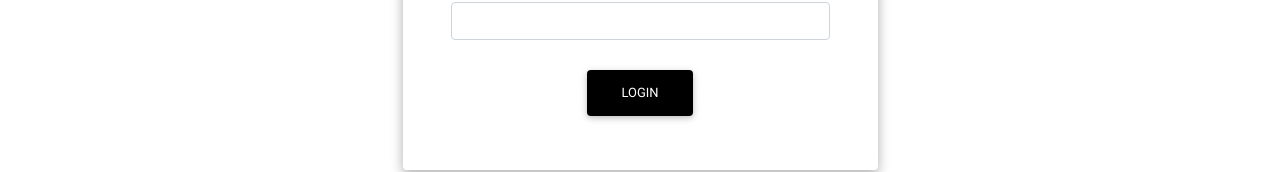
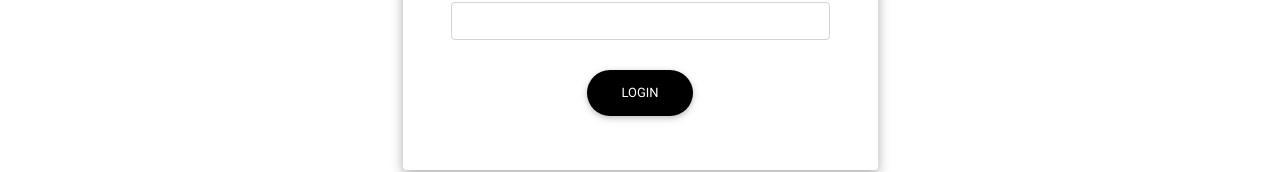
Before and after one commit to POD-12/emerald-city-music-swap, a React (Create React App) app in the folder client/: page /login in a window 1280 px wide. Shown: the part 420-592 px from the top of the page. Built offline with nearby package versions, Linux system fonts and the light colour scheme.

Commit message:
fixedbutton

```diff
--- a/client/src/components/Login/index.js
+++ b/client/src/components/Login/index.js
@@ -54,7 +54,7 @@ function Login() {
             />
             <div className="text-center mt-4">
 
-              <MDBBtn color="black" type="submit" style={{ borderRadius: ".25rem" }}>
+              <MDBBtn color="black" type="submit" style={{ borderRadius: "2rem" }}>
 
                 Login
               </MDBBtn>
```
